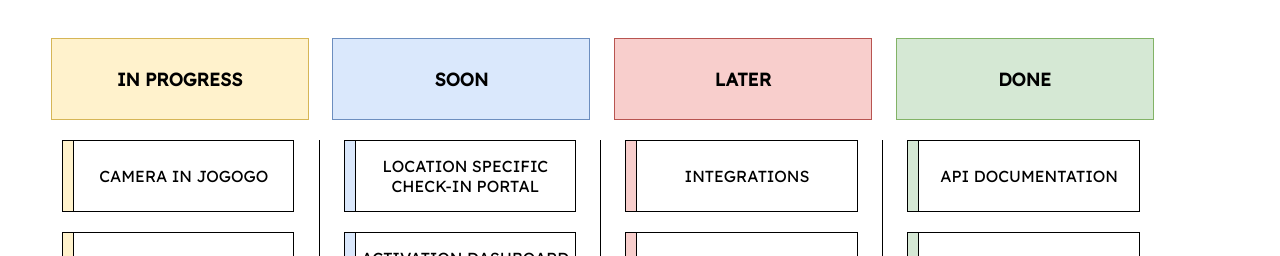
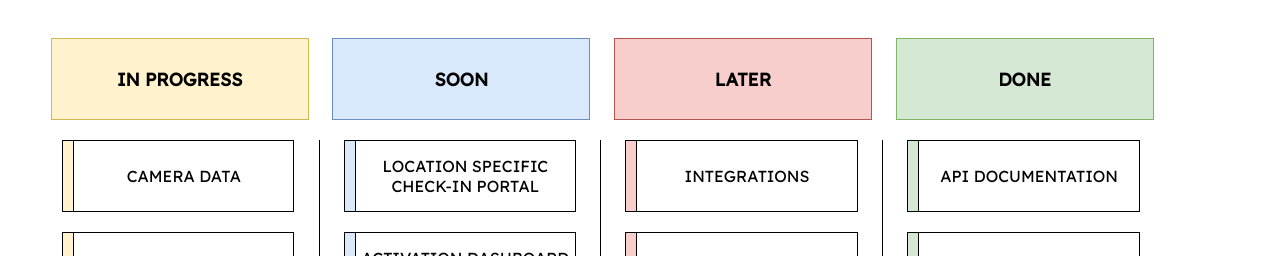
Before and after one commit to Armitage35/fuzzy-roadmap, a Vue app: page / in a window 1280 px wide. Shown: the top 256 px of the page. Built offline with nearby package versions, Linux system fonts and the light colour scheme.

Commit message:
Quick fix

```diff
--- a/src/App.vue
+++ b/src/App.vue
@@ -137,7 +137,7 @@
 			deleteEpic(event) {
 				this.userEpics.splice(event, 1);
 
-				saveRoadmapInClient();
+				this.saveRoadmapInClient();
 
 				iziToast.success({
 					title: 'Epic deleted',
--- a/src/utilities/demoRoadmap.js
+++ b/src/utilities/demoRoadmap.js
@@ -1,8 +1,8 @@
 module.exports = {demoEpics: [
 	{
 		epicName: {
-			displayName: 'Camera in Jogogo',
-			fullName: 'Camera in Jogogo',
+			displayName: 'Camera data',
+			fullName: 'Camera data',
 		},
 		status: 'inProgress',
 		creationDate: new Date(),
```
